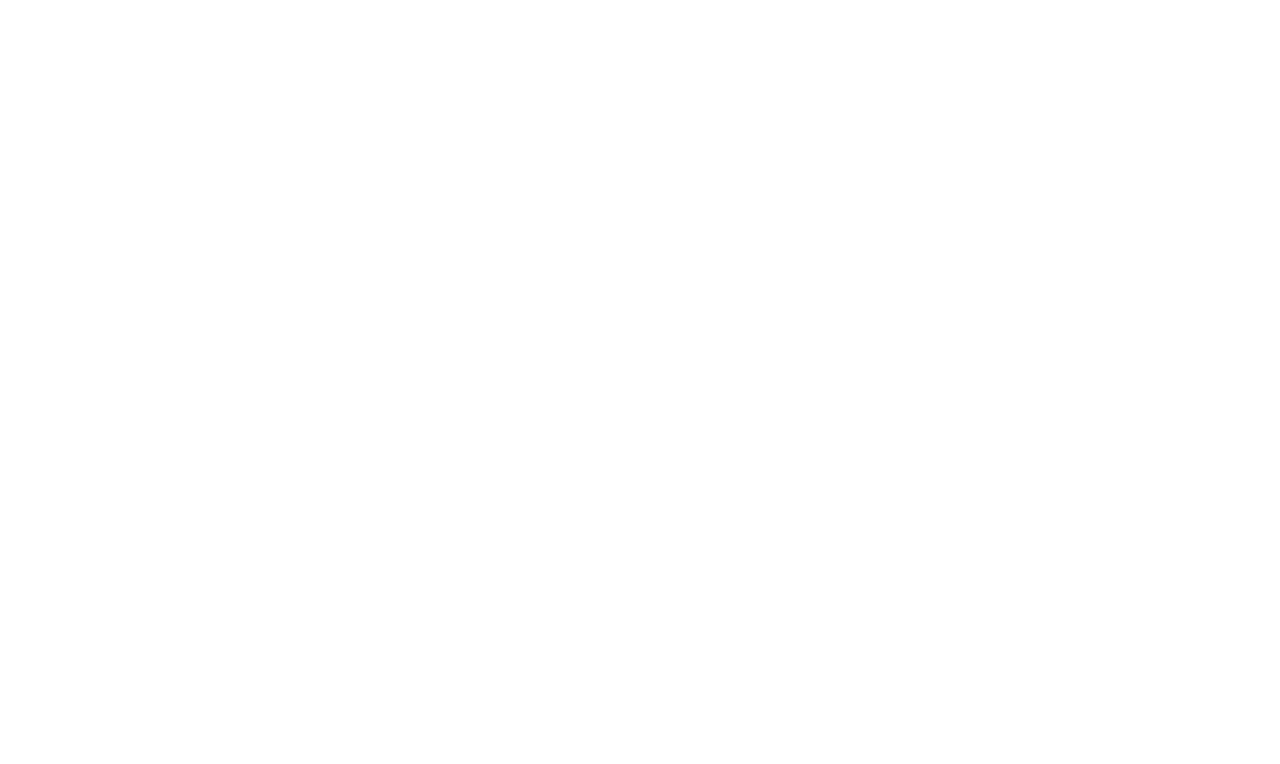
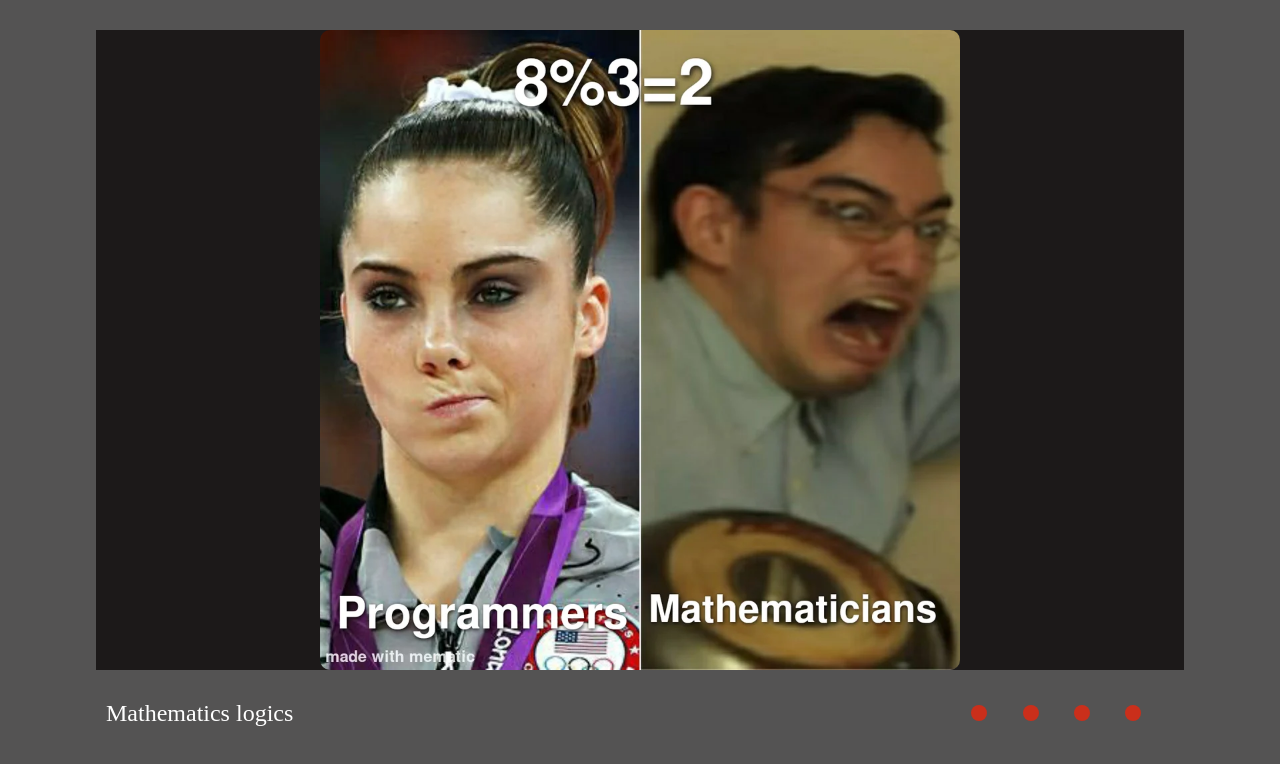
Before and after one commit to JiRad71/CSS-mem-slider, a plain HTML site: page index.html in a window 1280 px wide. Drawn offline with Linux system fonts and the light colour scheme.

Commit message:
feat: add slider in page

```diff
--- a/index.html
+++ b/index.html
@@ -8,6 +8,44 @@
     <title>Mem Slider</title>
 </head>
 <body>
+    <div class="slider-wrapp">
+        <div class="slider-main">
+            <input checked type="radio" name="slide" id="slide1" class="input">
+            <input type="radio" name="slide" id="slide2" class="input">
+            <input type="radio" name="slide" id="slide3" class="input">
+            <input type="radio" name="slide" id="slide4" class="input">
+            <div class="slide-wrapper">
+                <div class="slide">
+                    <img src="./assets/dhp34l3t1az81.png" alt="mem-one" class="slide-img">
+                </div>
+                <div class="slide">
+                    <img src="./assets/gb6xh0tp6kz81.png" alt="mem-two" class="slide-img">
+                </div>
+                <div class="slide">
+                    <img src="./assets/k60uh6rhf8z81.png" alt="mem-three" class="slide-img">
+                </div>
+                <div class="slide">
+                    <img src="./assets/ric0azu7sgz81.png" alt="mem-four" class="slide-img">
+                </div>
+            </div>
+            <div class="subslide-wrapper">
+                <div class="text-wrapper">
+                    <div class="text-cont">
+                        <span class="mem-text">Mathematics logics</span>
+                        <span class="mem-text">Dark Mode EZY</span>
+                        <span class="mem-text">Validator Moment</span>
+                        <span class="mem-text">JS Love</span>
+                    </div>
+                </div>
+                <div class="pagginator">
+                    <label for="slide1" class="slide-button" id="slide-button-1"></label>
+                    <label for="slide2" class="slide-button" id="slide-button-2"></label>
+                    <label for="slide3" class="slide-button" id="slide-button-3"></label>
+                    <label for="slide4" class="slide-button" id="slide-button-4"></label>
+                </div>
+            </div>
 
+        </div>
+    </div>
 </body>
 </html>
--- a/style.css
+++ b/style.css
@@ -0,0 +1,138 @@
+html {
+    box-sizing: border-box;
+}
+
+*,
+*::after,
+*::before {
+    box-sizing: inherit;
+    padding: 0;
+    margin: 0;
+}
+
+body {
+    display: block;
+    height: 100vh;
+}
+
+h1 {
+    margin: 0;
+}
+
+a {
+    text-decoration: none;
+}
+
+.input {
+    display: none;
+}
+
+.slider-wrapp{
+    background-color: rgba(22, 21, 21, 0.733);
+    width: 100%;
+    height: 100%;
+    display: flex;
+    flex-direction: column;
+}
+.slider-main{
+    width: 85vw;
+    overflow: hidden;
+    margin: 0 auto;
+    display: flex;
+    flex-direction: column;
+}
+
+.slide-wrapper{
+    width: 400%;
+    display: flex;
+    transition: all 1s ease;
+    margin: 30px auto;
+}
+.slide{
+    display: flex;
+    height: 80vh;
+    width: 100%;
+    align-content: center;
+    background-color:rgba(22, 19, 19, 0.897);
+}
+
+.slide-img{
+    max-width: 90vw;
+    max-height: 80vh;
+    border-radius: 10px;
+    margin: auto;
+    justify-self: center;
+}
+
+.subslide-wrapper{
+    display: flex;
+}
+
+.text-wrapper {
+    overflow: hidden;
+    width: 80%;
+}
+
+.text-cont{
+    display: flex;
+    width: 400%;
+    transition: all 1s ease;
+}
+.mem-text{
+    width: 90vw;
+    padding-left: 10px;
+    display: inline-block;
+    margin: 0px 5vw auto auto;
+    color:#FFF;
+    font-size: 24px;
+}
+.pagginator{
+    justify-content: space-between;
+    width: 180px;
+    display: flex;
+}
+
+.slide-button{
+    width: 16px;
+    height: 16px;
+    border-radius: 8px;
+    background-color: #ca2f1b;
+    margin: 5px;
+    cursor: pointer;
+}
+/* убрать тайпы попробовать*/
+#slide1[type="radio"]:checked ~.subslider-wrapper> .pagginator > #slide-button-1,
+#slide2[type="radio"]:checked ~.subslide-wrapper> .pagginator > #slide-button-2,
+#slide3[type="radio"]:checked ~.subslide-wrapper> .pagginator > #slide-button-3,
+#slide4[type="radio"]:checked ~.subslide-wrapper> .pagginator > #slide-button-4 {
+    background: #000 ;
+    height: 16px;
+    width: 16px;
+    display:inline-block;
+    padding: 0 0 0 0px;
+    border: 2.5px solid #FFF;
+}
+
+#slide1:checked  ~ .slide-wrapper,
+#slide1:checked  ~ .subslide-wrapper > .text-wrapper > .text-cont {
+    margin-left: 0%;
+}
+#slide2:checked  ~ .slide-wrapper,
+#slide2:checked  ~ .subslide-wrapper > .text-wrapper > .text-cont{
+    margin-left: -100%;
+}
+#slide3:checked  ~ .slide-wrapper,
+#slide3:checked  ~ .subslide-wrapper > .text-wrapper > .text-cont{
+    margin-left: -200%;
+}
+#slide4:checked  ~ .slide-wrapper,
+#slide4:checked  ~ .subslide-wrapper > .text-wrapper > .text-cont{
+    margin-left: -300%;
+}
+
+.pagginator > .slide-button:hover,
+.pagginator > .slide-button:focus
+{
+    background-color:#FFF;
+    border: #000 3px solid;
+}
```
Also changed, not shown: assets/dhp34l3t1az81.png (added), assets/gb6xh0tp6kz81.png (added), assets/k60uh6rhf8z81.png (added), assets/ric0azu7sgz81.png (added).
